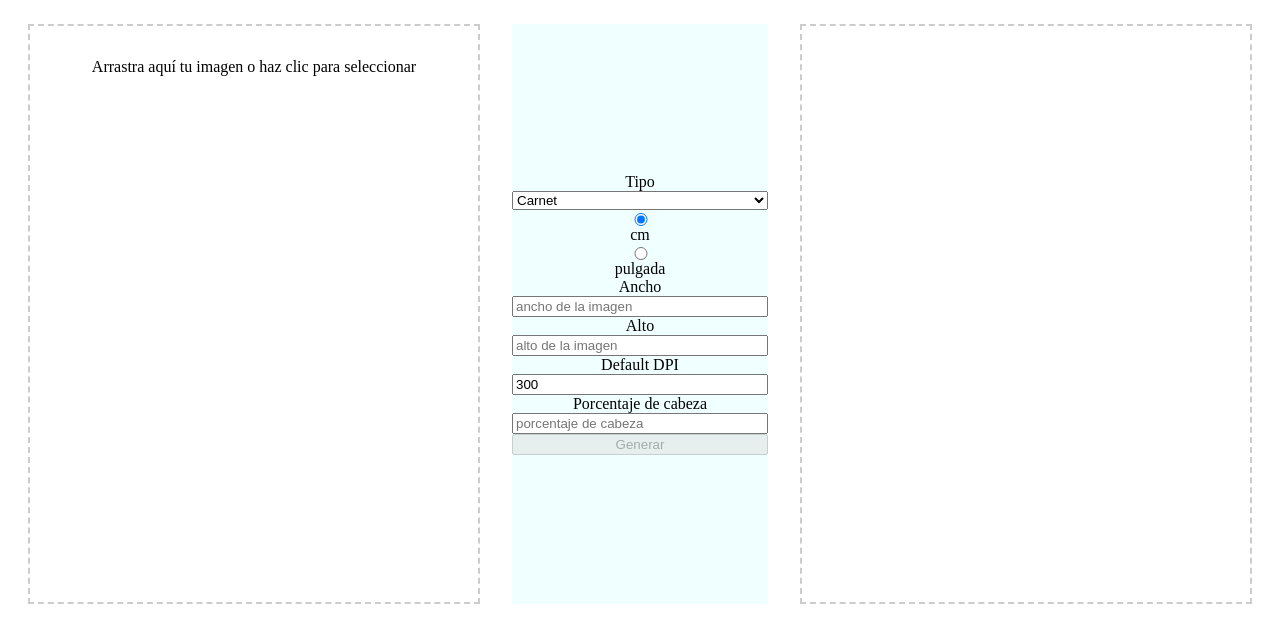
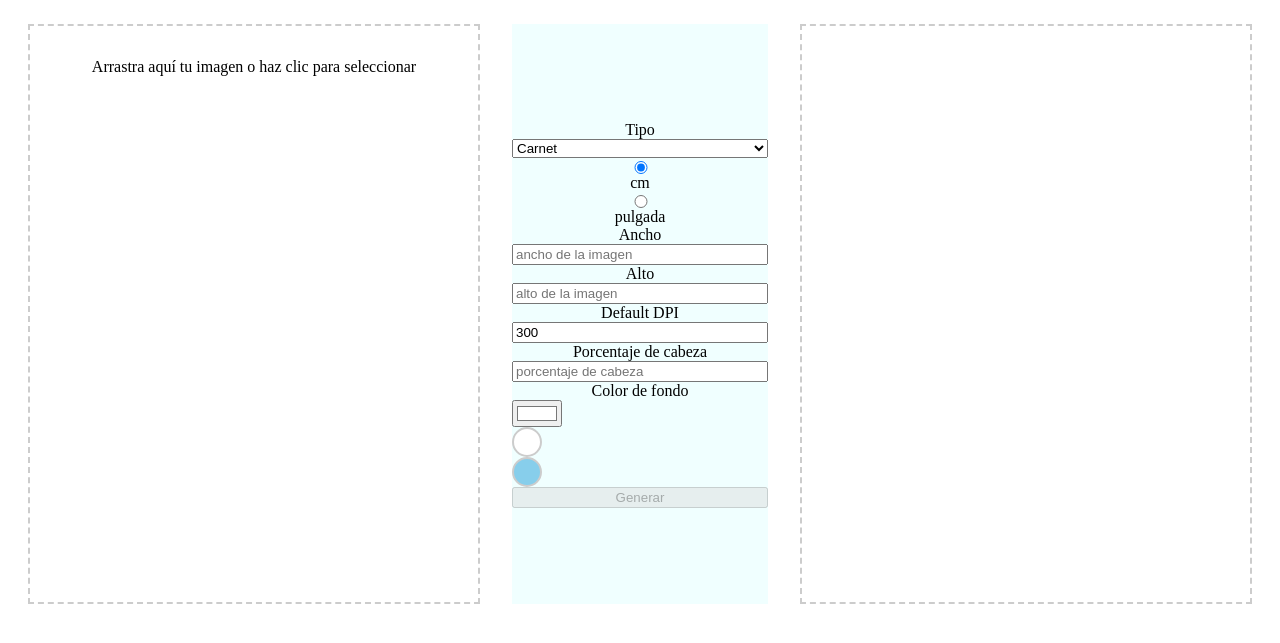
Before and after one commit to JavierBrizuela/FotoCarnet, a Flask app: page / in a window 1280 px wide. Shown: the top 643 px of the page. Run offline with Flask 3, Linux system fonts and the light colour scheme.

Commit message:
add background color selector

```diff
--- a/main.py
+++ b/main.py
@@ -1,5 +1,5 @@
 from flask import Flask, request, jsonify, render_template
-from processImage import image_crop, image_resizer, image_code, remove_background
+from processImage import image_crop, image_resizer, image_code, remove_background, hex_to_bgr
 app = Flask(__name__)
 
 @app.route('/')
@@ -17,7 +17,8 @@ def process_image():
     height = float(request.form.get('alto'))
     dpi = int(request.form.get('dpi'))
     percent = int(request.form.get('porcentaje'))
-    bg_color = [255, 128, 64]
+    hex_color = request.form.get('bg_color')
+    bg_color = hex_to_bgr(hex_color) #[255, 128, 64]
     selfie_segmentation = remove_background(file, bg_color)
     image_croped = image_crop(selfie_segmentation, width, height, percent)
     image_resized = image_resizer(image_croped, width, height, dpi)
--- a/processImage.py
+++ b/processImage.py
@@ -2,6 +2,12 @@ import cv2 as cv
 import numpy as np
 import base64
 import mediapipe as mp
+
+def hex_to_bgr(hex_color):
+    hex_color = hex_color.lstrip('#')
+    if len(hex_color) == 3:  # Formato corto (#FFF → #FFFFFF)
+        hex_color = ''.join([c * 2 for c in hex_color])
+    return tuple(int(hex_color[i:i+2], 16) for i in (4, 2, 0))
 
 def image_crop(img , width, height, percent):
     # Convertir imagen rgb a gris
--- a/static/app.js
+++ b/static/app.js
@@ -53,6 +53,7 @@ async function handleImage(file) {
     const alto = document.getElementById('alto').value;
     const dpi = document.getElementById('dpi').value;
     const porcentaje = document.getElementById('porcentaje').value;
+    const bg_color = document.getElementById('bg-color').value;
 
     // Agregar datos del formulario a formData
     formData.append('unidad', unidad);
@@ -60,6 +61,7 @@ async function handleImage(file) {
     formData.append('alto', alto);
     formData.append('dpi', dpi);
     formData.append('porcentaje', porcentaje);
+    formData.append('bg_color', bg_color);
 
     try {
         const response = await fetch('/process', {
@@ -96,6 +98,11 @@ function validateForm() {
     }
 }
 
+// Seleccionar color de fondo predefinido
+function selectBgColor(bg_color) {
+    document.getElementById("bg-color").value = bg_color;
+}
+
 // Agregar eventos de cambio a los campos del formulario para validar
 document.querySelectorAll('#form-zone input, #form-zone select').forEach(element => {
     element.addEventListener('input', validateForm);
--- a/static/style.css
+++ b/static/style.css
@@ -49,3 +49,11 @@
     margin: 1rem;
     width: 20vw;
 }
+.color-option {
+    width: 30px;
+    height: 30px;
+    border: 2px solid #ccc;
+    border-radius: 50%;
+    cursor: pointer;
+    padding: 0;
+}
--- a/templates/index.html
+++ b/templates/index.html
@@ -29,6 +29,10 @@
             <input type="number" id="dpi" placeholder="dpi" value="300" required>
             <label for="porcentaje">Porcentaje de cabeza</label>
             <input type="number" id="porcentaje" placeholder="porcentaje de cabeza" required>
+            <label for="bg-color">Color de fondo</label>
+            <input type="color" id="bg-color" value="#ffffff">
+            <button type="button" class="color-option" style="background-color: #ffffff" onclick="selectBgColor('#ffffff')"></button>
+            <button type="button" class="color-option" style="background-color: #87CEEB" onclick="selectBgColor('#87CEEB')"></button>
             <button id="submit" disabled>Generar</button>
         </div>
         <div id="preview"></div>
```
